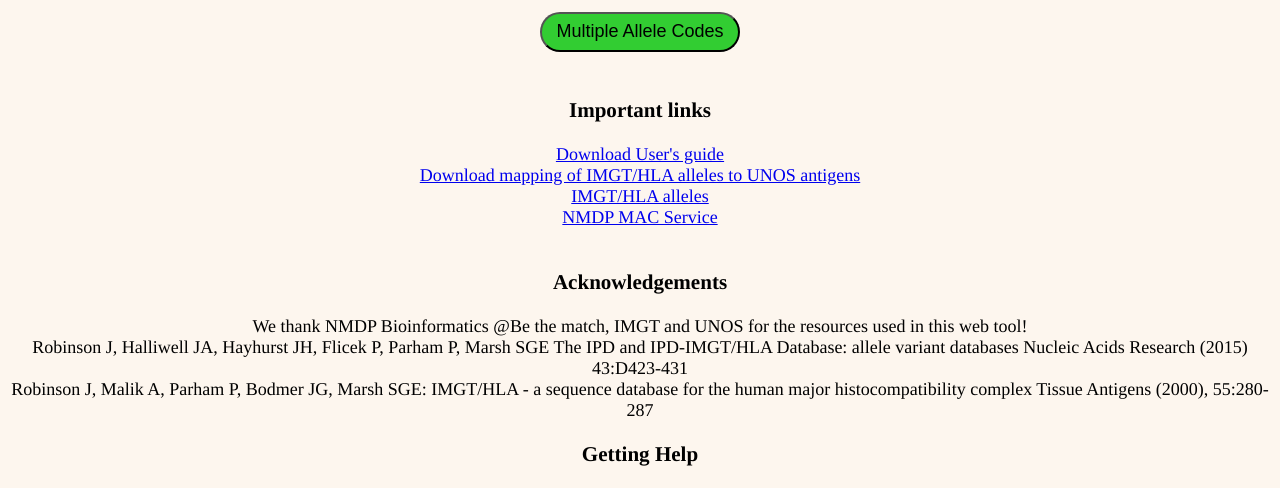
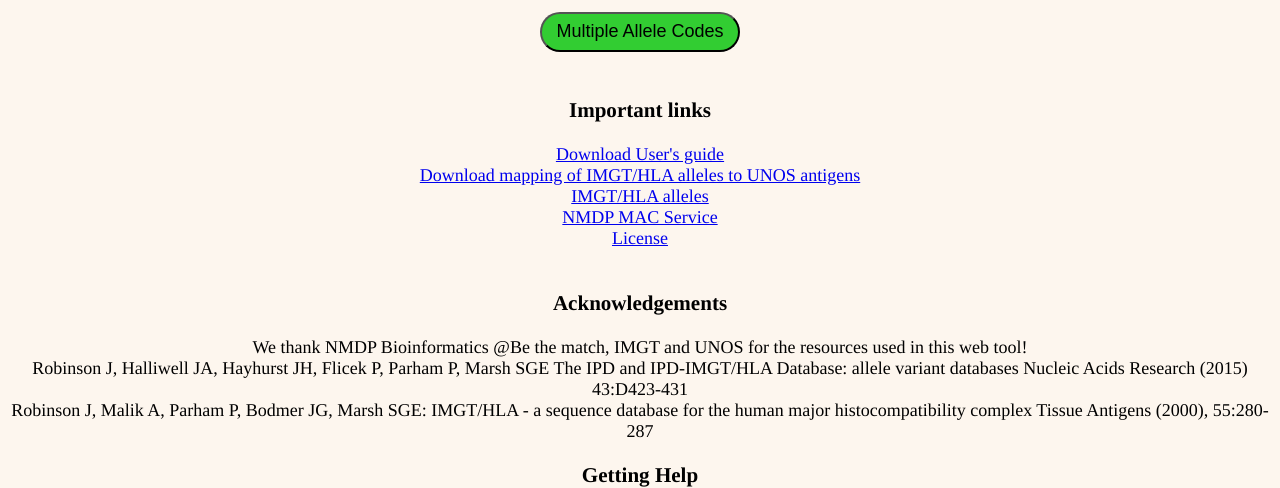
Before and after one commit to lgragert/hla-who-to-unos, a Django app: page / in a window 1280 px wide. Shown: the part 637-1125 px from the top of the page. Run offline with Django 3.2, Linux system fonts and the light colour scheme.

Commit message:
license added

```diff
--- a/conversion_tool/templates/home.html
+++ b/conversion_tool/templates/home.html
@@ -65,6 +65,8 @@
     <a href="http://www.hla.alleles.org">IMGT/HLA alleles </a>
     <br />
      <a href="https://hml.nmdp.org/MacUI/">NMDP MAC Service </a>
+     <br />
+     <a href="{% url 'license' %}"> License </a>
 
      <br />
 
@@ -84,4 +86,6 @@
      <h3> Getting Help </h3>
      <p> For scientific and technical queries contact help_conversion_tool@tulane.edu </p>
      <h4> Cite Us! </h4>
+
+
 </body>
```
